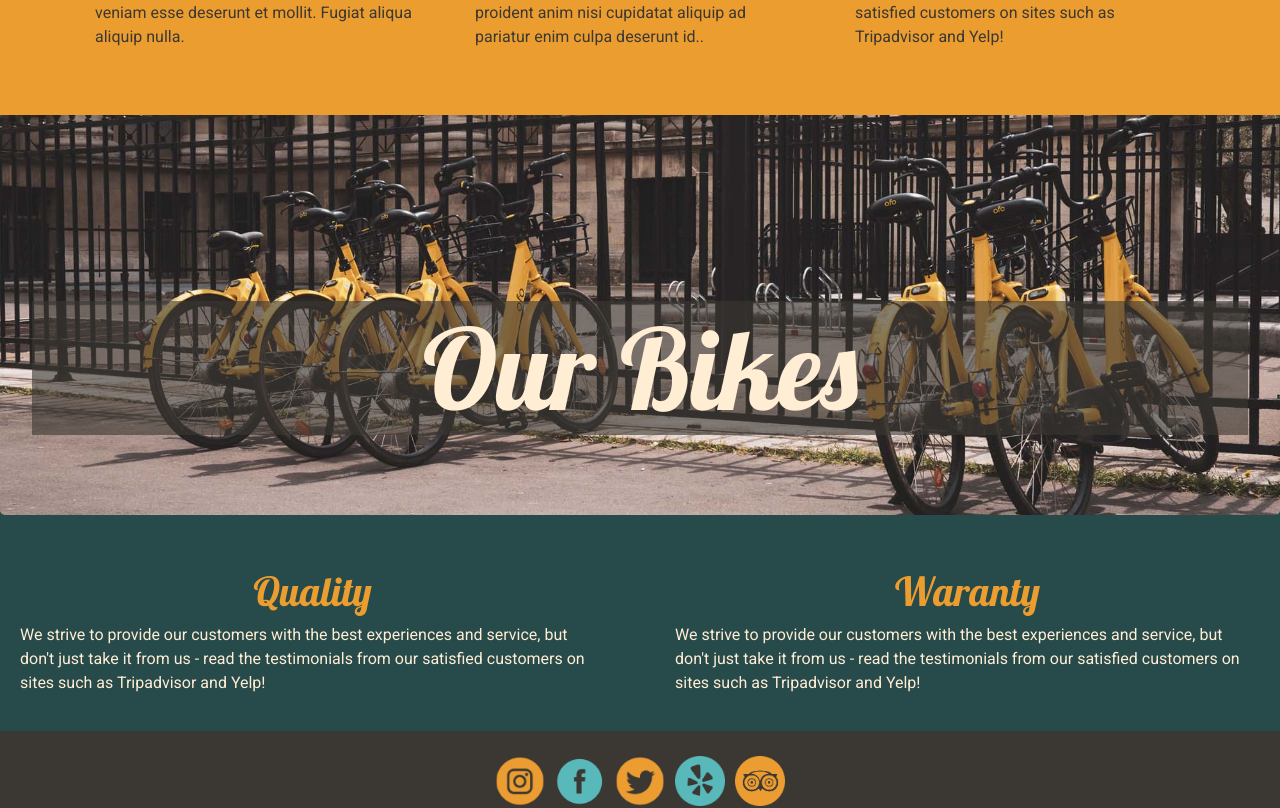
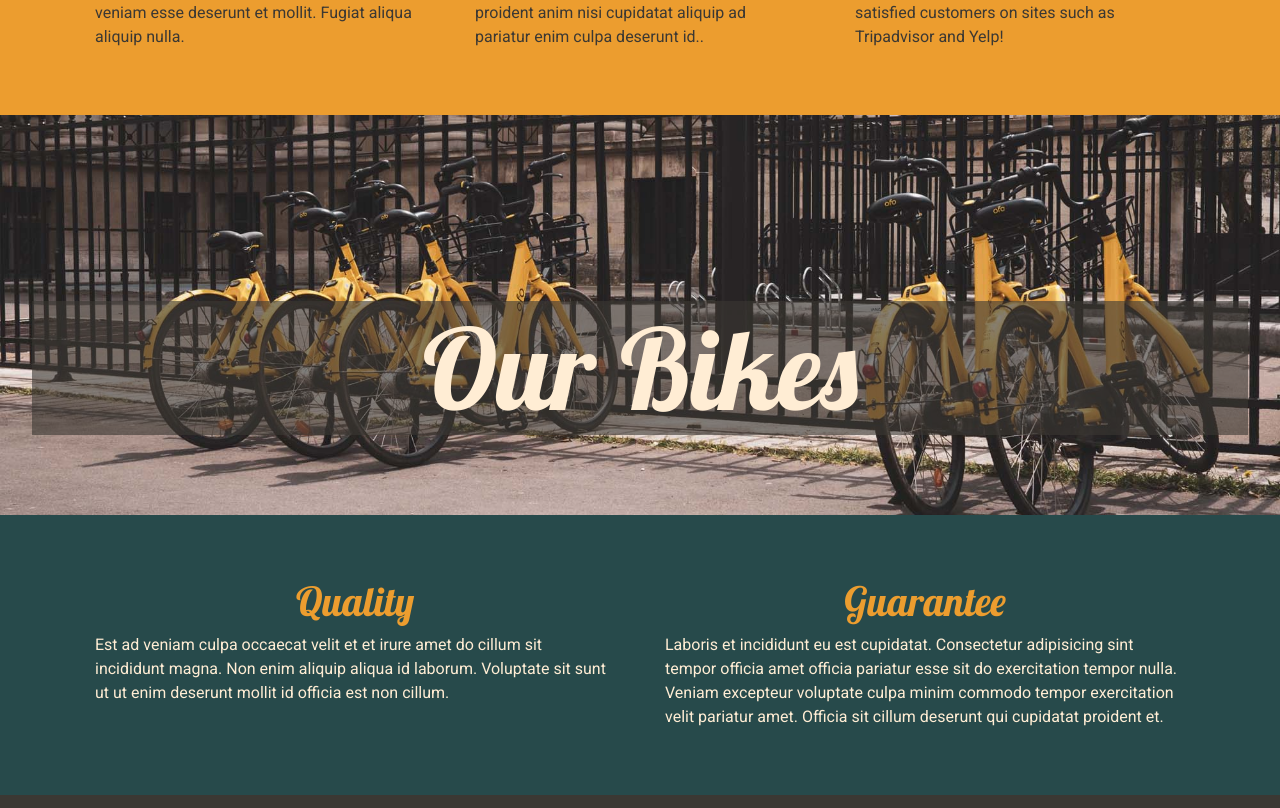
Before and after one commit to mie91/marie-berger-portfolio-2-html-and-css-ca, a React (Create React App) app: page / in a window 1280 px wide. Shown: the part 750-1558 px from the top of the page. Built offline with nearby package versions, Linux system fonts and the light colour scheme.

Commit message:
Fixed container with "Our Bikes"

```diff
--- a/src/components/home/Home.js
+++ b/src/components/home/Home.js
@@ -47,29 +47,32 @@ return (
         </Container>
     </div>
     <div className="container-sky">
+
         <Jumbotron className="ourBikes">
-        <MainHeader title="Our Bikes"/>
+            <MainHeader title="Our Bikes" />
         </Jumbotron>
+        <Container>
             <Row>
                 <Col className="col-md-6">
                 <div className="infoBox infoBox-sea">
                     <MainHeader title="Quality" />
-                    <p>We strive to provide our customers with the best experiences and service, but don't just take it
-                    from us - read the testimonials from our satisfied customers on sites such as Tripadvisor and
-                    Yelp!</p>
+                    <p>Est ad veniam culpa occaecat velit et et irure amet do cillum sit incididunt magna. Non enim
+                        aliquip aliqua id laborum. Voluptate sit sunt ut ut enim deserunt mollit id officia est non
+                        cillum.</p>
 
                 </div>
                 </Col>
                 <Col className="col-md-6">
                 <div className="infoBox infoBox-sea">
-                    <MainHeader title="Waranty" />
-                    <p>We strive to provide our customers with the best experiences and service, but don't just take it
-                    from us - read the testimonials from our satisfied customers on sites such as Tripadvisor and
-                    Yelp!</p>
-
+                    <MainHeader title="Guarantee" />
+                    <p>Laboris et incididunt eu est cupidatat. Consectetur adipisicing sint tempor officia amet officia
+                        pariatur esse sit do exercitation tempor nulla. Veniam excepteur voluptate culpa minim commodo
+                        tempor exercitation velit pariatur amet. Officia sit cillum deserunt qui cupidatat proident et.
+                    </p>
                 </div>
                 </Col>
             </Row>
+        </Container>
     </div>
 </>
 );
--- a/src/sass/partials/_backgrounds.scss
+++ b/src/sass/partials/_backgrounds.scss
@@ -2,6 +2,7 @@ div.ourBikes {
     background-image: url("../../assets/images/slideImages/slide10.jpg");
     @include bg-basics;
     height: 400px;
+    border-radius: 0px;
 
     .mainHeader {
         margin-top: 10%;
--- a/src/sass/partials/_general.scss
+++ b/src/sass/partials/_general.scss
@@ -12,7 +12,9 @@
 
 .container-sky {
     background-color: $sea;
+
 }
+
 
 .infoBox {
 margin-bottom: 40px;
@@ -33,7 +35,6 @@ padding: 10px;
 
     .infoBox-sea {
         color: $bright;
-        margin: 10px;
 
         .mainHeader {
             color: $orange;
```
Lines whose indentation alone changed are shown as unchanged.
